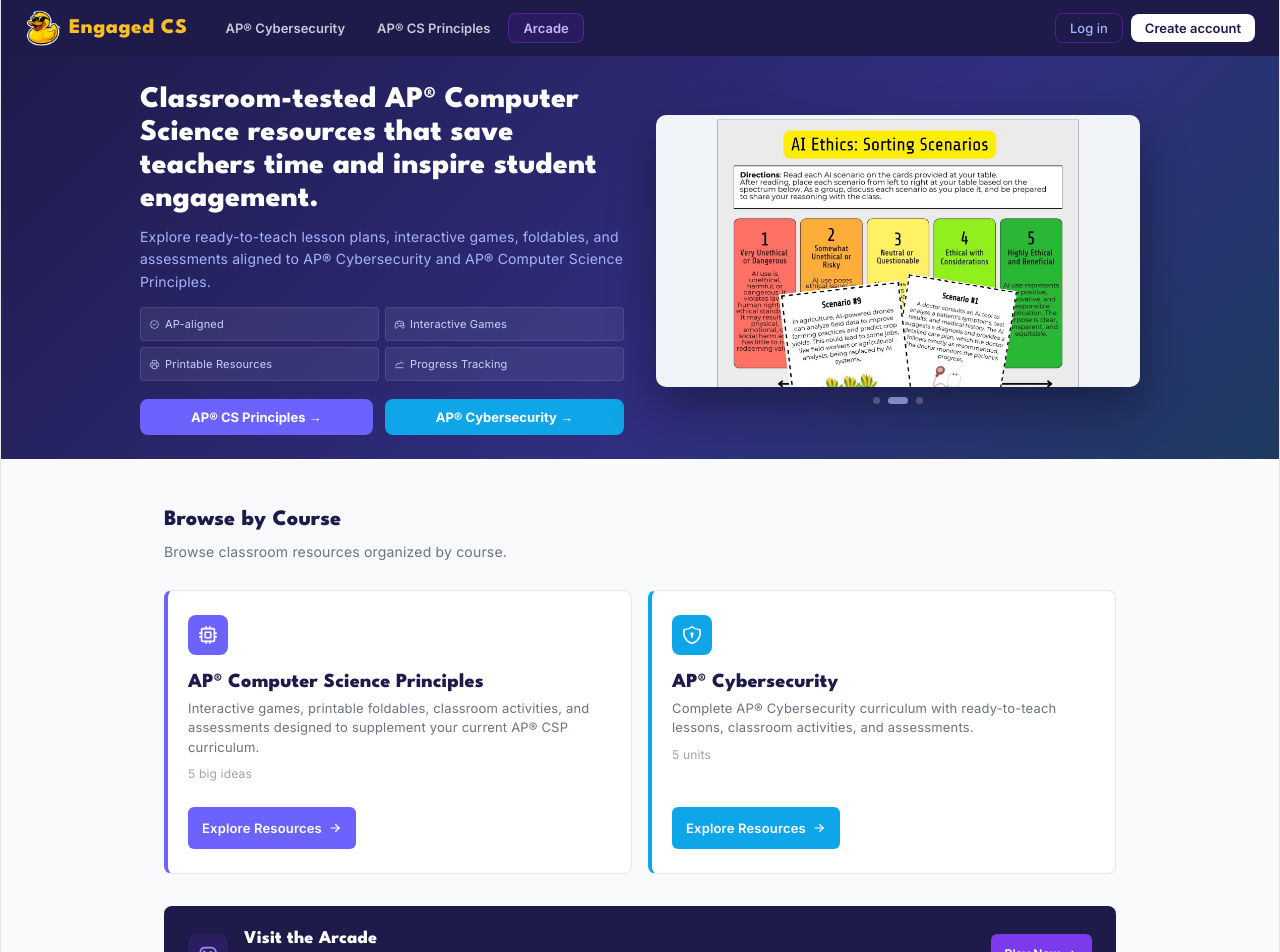
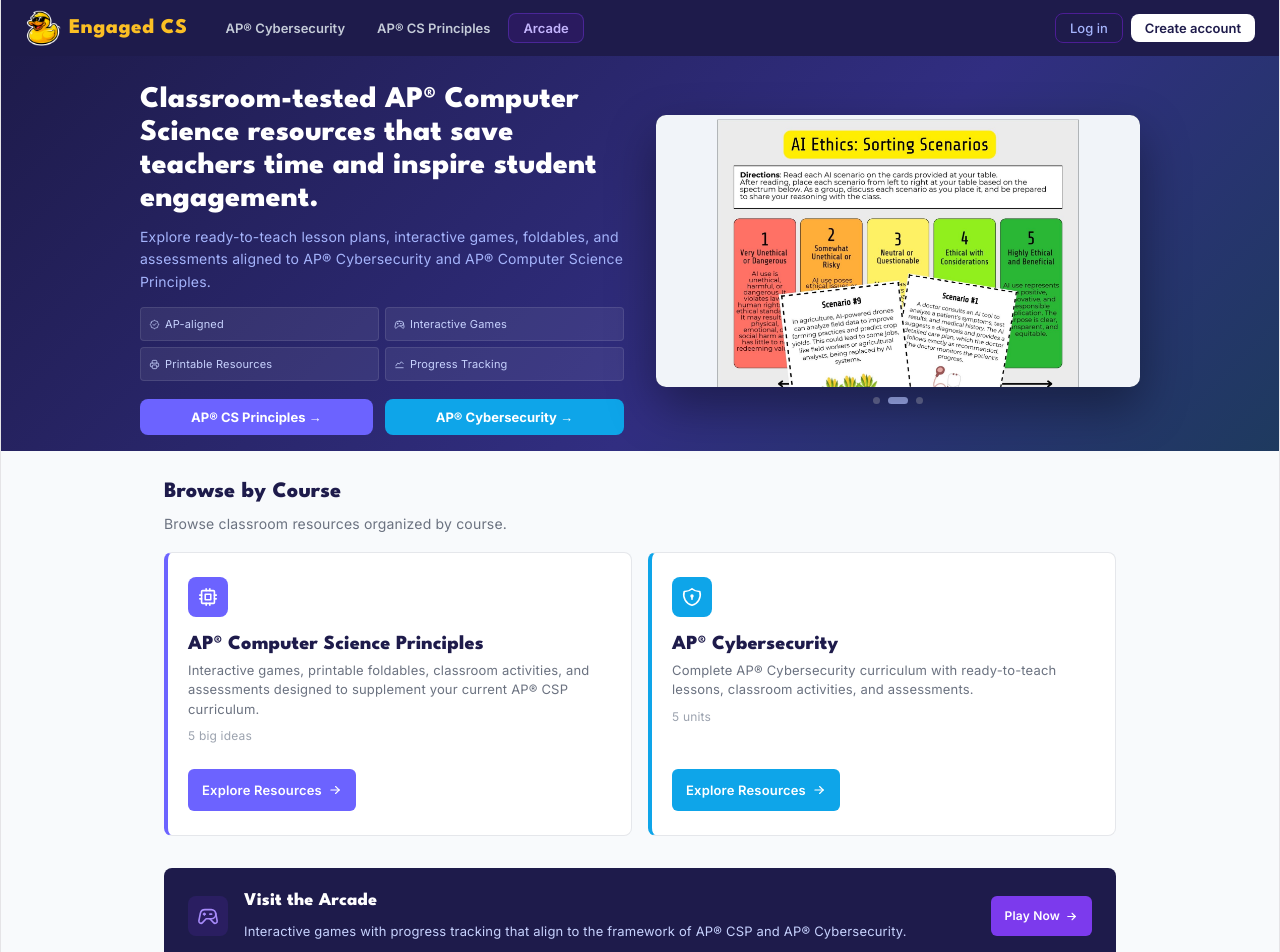
Before and after one commit to as1592/logic-lab, a React (Vite) app: page / in a window 1280 px wide. Shown: the top 952 px of the page. Built offline with nearby package versions, Linux system fonts and the light colour scheme.

Commit message:
Update App.jsx

```diff
--- a/src/App.jsx
+++ b/src/App.jsx
@@ -1655,7 +1655,7 @@
   return (
     <div>
       {!user ? (
-        <div style={{ background: "linear-gradient(135deg, #1E1B4B 0%, #312E81 60%, #1E3A5F 100%)", padding: isMobile ? "20px 16px 18px" : "28px 24px 24px" }}>
+        <div style={{ background: "linear-gradient(135deg, #1E1B4B 0%, #312E81 60%, #1E3A5F 100%)", padding: isMobile ? "20px 16px 12px" : "28px 24px 16px" }}>
           <div style={{ maxWidth: 1000, margin: "0 auto", display: "grid", gridTemplateColumns: isMobile ? "1fr" : "1fr 1fr", gap: isMobile ? 20 : 32, alignItems: "center" }}>
             <div>
               <div style={{ fontFamily: "'League Spartan', sans-serif", fontWeight: 800, fontSize: isMobile ? 24 : 30, color: "#fff", lineHeight: 1.1, marginBottom: 10 }}>
@@ -1689,8 +1689,8 @@
           </div>
         </div>
       ) : (
-        <div style={{ background: "linear-gradient(135deg, #1E1B4B 0%, #312E81 100%)", padding: isMobile ? "28px 16px 24px" : "40px 24px 36px" }}>
-          <div style={{ maxWidth: 800, margin: "0 auto" }}>
+        <div style={{ background: "linear-gradient(135deg, #1E1B4B 0%, #312E81 100%)" }}>
+          <div style={{ maxWidth: 1000, margin: "0 auto", padding: isMobile ? "28px 16px 24px" : "40px 24px 36px" }}>
             <div style={{ fontFamily: "'League Spartan', sans-serif", fontWeight: 800, fontSize: isMobile ? 22 : 28, color: "#fff", marginBottom: 6 }}>
               Welcome back{(displayName || user.email) ? (
                 <span onClick={onProfile} style={{ cursor: "pointer", borderBottom: "2px dotted #A5B4FC" }}>
@@ -1705,9 +1705,9 @@
         </div>
       )}
 
-      <div style={{ maxWidth: 1000, margin: "0 auto", padding: isMobile ? "32px 16px 48px" : "48px 24px 64px" }}>
+      <div style={{ maxWidth: 1000, margin: "0 auto", padding: isMobile ? "20px 16px 48px" : "28px 24px 64px" }}>
         <div style={{ fontFamily: "'League Spartan', sans-serif", fontWeight: 800, fontSize: 22, color: "#1E1B4B", marginBottom: 6 }}>Browse by Course</div>
-        <div style={{ fontFamily: "'Inter', sans-serif", fontSize: 14, color: "#6B7280", marginBottom: 24 }}>Browse classroom resources organized by course.</div>
+        <div style={{ fontFamily: "'Inter', sans-serif", fontSize: 14, color: "#6B7280", marginBottom: 14 }}>Browse classroom resources organized by course.</div>
         <div style={{ display: "grid", gridTemplateColumns: isMobile ? "1fr" : "1fr 1fr", gap: 16, marginBottom: 32 }}>
           {Object.values(COURSES).map(course => (
             <div key={course.id} onClick={() => onSelect(course.id)}
```
